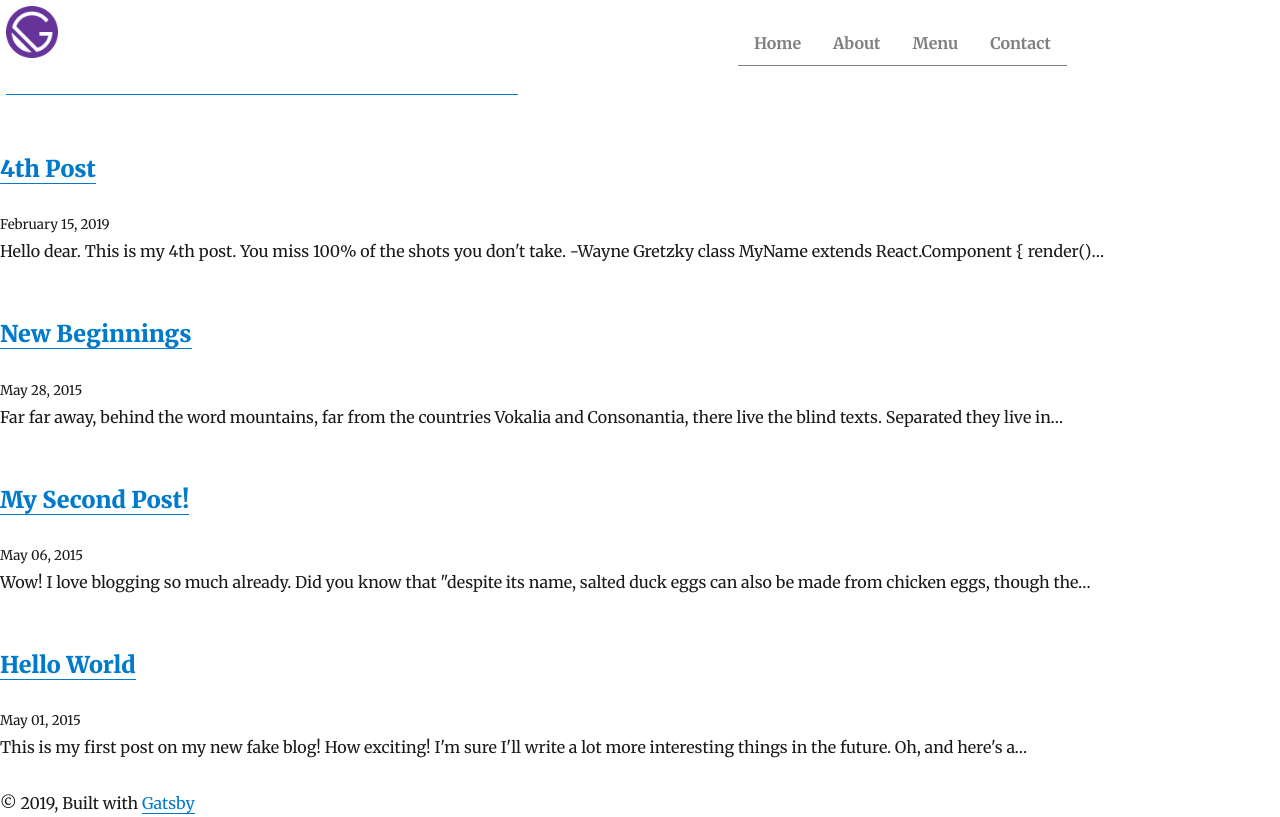
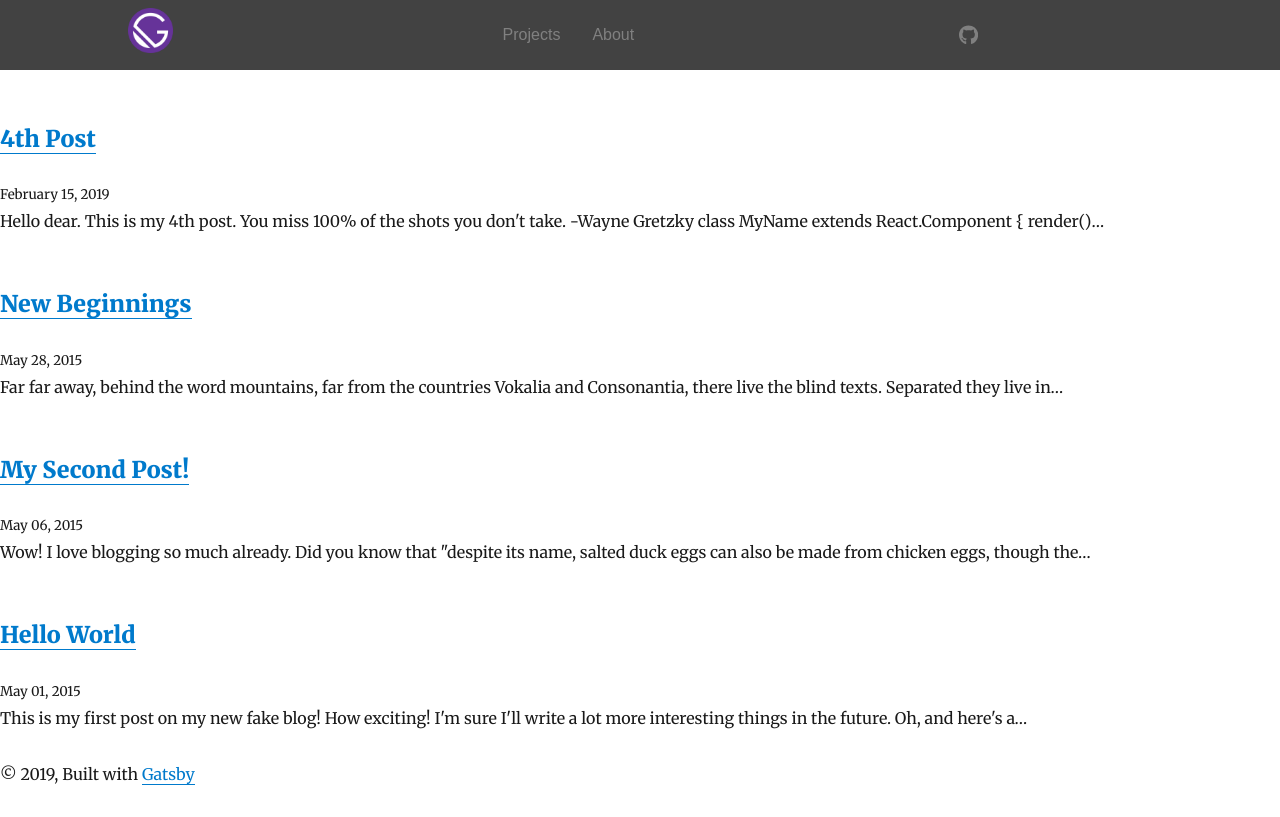
Before and after one commit to Rhjoo/rhjoo-blog, a Gatsby site: page / in a window 1280 px wide. Built offline with nearby package versions, Linux system fonts and the light colour scheme; Gatsby itself is replaced by a stand-in of ours; some packages are replaced by stand-ins of ours.

Commit message:
fix navbar align

```diff
--- a/package.json
+++ b/package.json
@@ -31,6 +31,7 @@
     "react": "^16.8.1",
     "react-dom": "^16.8.1",
     "react-helmet": "^5.2.0",
+    "react-icons": "^3.4.0",
     "react-typography": "^0.16.18",
     "styled-components": "^4.1.3",
     "typeface-merriweather": "0.0.54",
--- a/src/components/navbar/navbar.js
+++ b/src/components/navbar/navbar.js
@@ -1,7 +1,7 @@
 import React from 'react'
 import NavbarHeader from './NavbarHeader'
 import NavbarLinks from './NavbarLinks'
-// import NavbarIcons from './NavbarIcons'
+import NavbarIcons from './NavbarIcons'
 import styled from 'styled-components'
 
 class Navbar extends React.Component {
@@ -16,18 +16,31 @@ class Navbar extends React.Component {
   render() {
     return (
       <NavWrapper>
-        <NavbarHeader handleNavbar={this.handleNavbar} />
-        <NavbarLinks navbarOpen={this.state.navbarOpen} />
-        {/* <NavbarIcons /> */}
+        <div className="nav-container">
+          <NavbarHeader />
+          <NavbarLinks />
+          <NavbarIcons />
+        </div>
       </NavWrapper>
     )
   }
 }
 
 const NavWrapper = styled.nav`
-  @media (min-width: 768px) {
+  background-color: #424242;
+  display: flex;
+  align-items: center;
+  height: 70px;
+  margin: 0;
+  font-family: sans-serif;
+  .nav-container {
+    max-width: 850px;
+    width: 90%;
+    height: 70px;
+    margin: auto 10%;
+    padding: 0;
     display: flex;
-    align-items: center;
+    justify-content: space-between;
   }
 `
 
--- a/src/components/navbar/navbarHeader.js
+++ b/src/components/navbar/navbarHeader.js
@@ -1,36 +1,33 @@
 import React from 'react'
 import { Link } from 'gatsby'
 import logo from '../../../content/assets/gatsby-icon.png'
-// import { FaAlignRight } from 'react-icons/fa'
 import styled from 'styled-components'
-// import { styles } from '../../../utils'
 
 class NavbarHeader extends React.Component {
   render() {
-    const { handleNavbar } = this.props;
     return (
       <HeaderWrapper>
-        <Link to="/">
+        <Link to="/" className="link">
           <img src={logo} alt="company name" className="logo"/>
         </Link>
-
       </HeaderWrapper>
     )
   }
 }
 
 const HeaderWrapper = styled.div`
-  padding: 0.4rem;
+  padding: 0;
   display: flex;
   align-items: center;
-  justify-content: space-between;
+  width: 50px;
+  height: 70px;
   .logo {
-    width: 10%;
+    margin: auto;
+    width: 90%
+    align-items: center;
   }
-  @media (min-width: 768px) {
-    .toggle-icon {
-      display: none;
-    }
+  .link {
+    box-shadow: none;
   }
 `
 
--- a/src/components/navbar/navbarIcons.js
+++ b/src/components/navbar/navbarIcons.js
@@ -1,25 +1,14 @@
 import React, { Component } from 'react'
 import styled from 'styled-components'
-
-import { FaInstagram, FaTwitter, FaFacebook } from 'react-icons/fa'
+import { FaGithub } from 'react-icons/fa'
 
 export default class NavbarIcons extends Component {
   state = {
     icons: [
       {
         id: 1,
-        icon: <FaFacebook className="icon facebook-icon" />,
-        path: 'https://www.facebook.com'
-      },
-      {
-        id: 2,
-        icon: <FaTwitter className="icon twitter-icon" />,
-        path: 'https://www.twitter.com'
-      },
-      {
-        id: 3,
-        icon: <FaInstagram className="icon instagram-icon" />,
-        path: 'https://www.instagram.com'
+        icon: <FaGithub className="icon github-icon" />,
+        path: 'https://www.github.com/Rhjoo/'
       },
     ]
   }
@@ -33,7 +22,7 @@ export default class NavbarIcons extends Component {
                 href={item.path}
                 key={item.id}
                 target="_blank"
-                rel="noopener nreferrer">
+                rel="noopener noreferrer">
                   {item.icon}
               </a>
             )
@@ -46,26 +35,18 @@ export default class NavbarIcons extends Component {
 
 const IconWrapper = styled.div`
   .icon {
-    font-size: 1.3rem;
+    font-size: 1.2rem;
     cursor: pointer;
-    ${styles.transFunction()};
+    text-align: center;
+    height: 70px;
   }
   .icon:hover {
-    color: ${styles.colors.mainYellow};
+    color: white;
   }
-  .facebook-icon {
-    color: #3b579d;
+  .github-icon {
+    color: grey;
   }
-  .twitter-icon {
-    color: #3ab7f0;
-  }
-  .instagram-icon {
-    color: #da5f53;
-  }
-  display: none;
-  @media (min-width: 768px) {
-    display: flex;
-    width: 10rem;
-    justify-content: space-around;
+  a {
+    box-shadow: none;
   }
 `
--- a/src/components/navbar/navbarLinks.js
+++ b/src/components/navbar/navbarLinks.js
@@ -1,37 +1,25 @@
 import React, { Component } from 'react'
 import styled from 'styled-components';
 import { Link } from 'gatsby';
-// import { styles } from '../../../utils'
 
 export default class NavbarLinks extends Component {
   state = {
     links: [
       {
         id: 0,
-        path: '/',
-        name: 'home'
+        path: '/projects',
+        name: 'projects'
       },
       {
         id: 1,
         path: '/about',
         name: 'about'
       },
-      {
-        id: 2,
-        path: '/menu',
-        name: 'menu'
-      },
-      {
-        id: 3,
-        path: '/contact',
-        name: 'contact'
-      }
     ]
   }
   render() {
-    console.log(this.props.navbarOpen);
     return (
-      <LinkWrapper open={this.props.navbarOpen}>
+      <LinkWrapper >
         {
           this.state.links.map(item => {
             return (
@@ -49,34 +37,41 @@ export default class NavbarLinks extends Component {
 }
 
 const LinkWrapper = styled.ul`
+  display: flex;
+  padding: auto;
+  align-items: center;
+  height: 70px;
   li {
     list-style-type: none;
+    margin: auto;
   }
   .nav-link {
-    display: block;
+    display: inline;
     text-decoration: none;
     padding: 0.5rem 1rem 0.5rem 1rem;
     color: grey;
-    font-weight: 700;
+    font-weight: 400;
     text-transform: capitalize;
+    box-shadow: none;
+    border-radius: 3px;
     cursor: pointer;
+  }
+  .nav-link:hover {
+    background-color: grey;
+    color: white;
+    /* padding: 0.5rem 1rem 0.5rem 1.3rem; */
+  }
 
-    &:hover {
-      background: grey;
-      color: yellow;
-      padding: 0.5rem 1rem 0.5rem 1.3rem;
-    }
-  }
-  height: ${props => (props.open? `152px` : `0px`)};
-  overflow: hidden;
+  /* height: ${props => (props.open? `152px` : `0px`)};
+  overflow: hidden; */
 
-  @media (min-width: 768px) {
+  /* @media (min-width: 768px) {
     height: auto;
     display: flex;
     margin: 0 auto;
     .nav-link:hover {
-      background: white;
+      background: grey;
       padding: 0.5rem 1rem 0.5rem 1rem;
     }
-  }
+  } */
 `
--- a/src/pages/index.js
+++ b/src/pages/index.js
@@ -1,14 +1,11 @@
 import React from "react"
 import { Link, graphql } from "gatsby"
 
-import Bio from "../components/bio"
 import Layout from "../components/layout"
 import SEO from "../components/seo"
-import { rhythm } from "../utils/typography"
 
 class BlogIndex extends React.Component {
   render() {
-    console.log(this.props.data);
     const { data } = this.props
     const siteTitle = data.site.siteMetadata.title
     const posts = data.allMarkdownRemark.edges
--- a/src/templates/blog-post.js
+++ b/src/templates/blog-post.js
@@ -1,10 +1,8 @@
 import React from "react"
 import { Link, graphql } from "gatsby"
 
-import Bio from "../components/bio"
 import Layout from "../components/layout"
 import SEO from "../components/seo"
-import { rhythm, scale } from "../utils/typography"
 
 class BlogPostTemplate extends React.Component {
   render() {
```
Also changed, not shown: 1 other file.
